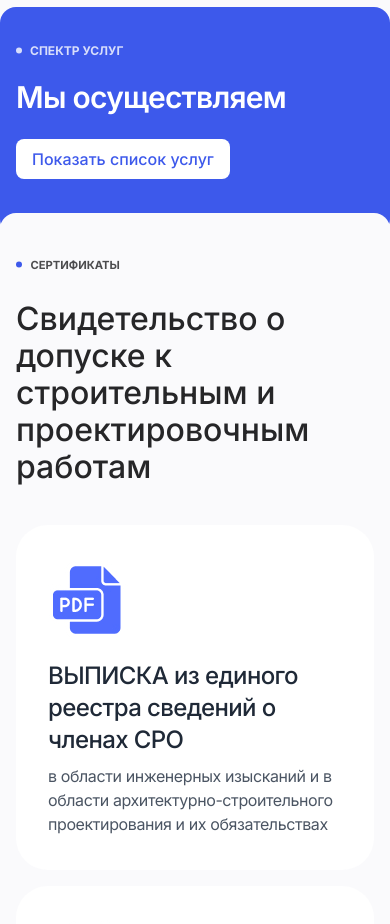
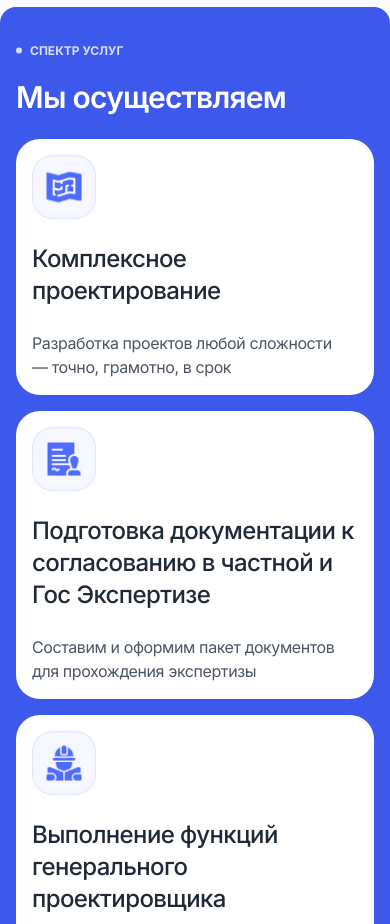
Before and after one commit to Youmeon/GIGABUILD, a Vue app in the folder frontend/: page /about in a window 390 px wide. Shown: the part 1340-2264 px from the top of the page. Built offline with nearby package versions, Linux system fonts and the light colour scheme.

Commit message:
add media request for about page, servise table

```diff
--- a/frontend/src/views/About.vue
+++ b/frontend/src/views/About.vue
@@ -146,18 +146,9 @@
           Мы осуществляем
         </h2>
       </div>
-      <button
-        @click="toggleServices"
-        class="mb-6 rounded-lg bg-white px-4 py-2 font-medium text-blue-600 transition hover:bg-gray-200 md:hidden"
-      >
-        {{ showServices ? 'Свернуть список услуг' : 'Показать список услуг' }}
-      </button>
-      <div
-        :class="{ hidden: !showServices, block: showServices }"
-        class="flex flex-col gap-4 max-sm:gap-6 md:block"
-      >
+      <div class="flex flex-col gap-4 max-sm:gap-6">
         <div
-          class="flex flex-col gap-4 max-lg:flex-wrap max-sm:gap-6 md:flex-row"
+          class="flex flex-col gap-4 max-sm:gap-6 lg:flex-row"
         >
           <div class="flex flex-1 flex-col justify-between gap-4">
             <div
@@ -284,7 +275,7 @@
             </div>
           </div>
           <div
-            class="flex flex-1 flex-col justify-between gap-4 max-lg:visible max-lg:hidden"
+            class="flex flex-1 flex-col justify-between gap-4"
           >
             <div
               class="flex min-h-[302px] flex-col justify-between gap-4 rounded-3xl bg-white p-8 max-sm:min-h-[200px] max-sm:p-4"
@@ -433,11 +424,6 @@ import textureImage from '@/assets/images/asidetexture.jpg'
 import iconCommand from '@/assets/images/icon-command.jpg'
 import iconShortly from '@/assets/images/icon-shortly.jpg'
 import iconTech from '@/assets/images/icon-tech.jpg'
-import { ref } from 'vue'
-const showServices = ref(false)
-const toggleServices = () => {
-  showServices.value = !showServices.value
-}
 </script>
 
 <style scoped>
@@ -459,4 +445,27 @@ const toggleServices = () => {
     font-size: 32px;
   }
 }
+
+/* Планшеты и мобильные (до 1023px) */
+@media (max-width: 1023px) {
+  /* уменьшаем расстояние между иконкой и заголовком */
+  .bg-white > img {
+    margin-bottom: 8px !important;
+  }
+
+  /* уменьшаем расстояние между заголовком и описанием */
+  .bg-white h4 {
+    margin-bottom: 8px;
+  }
+
+  /* убираем растягивание контента внутри карточек */
+  .bg-white {
+    justify-content: flex-start !important;
+  }
+
+  /* текст сразу после заголовка */
+  .bg-white p {
+    margin-top: 0;
+  }
+}
 </style>
```
